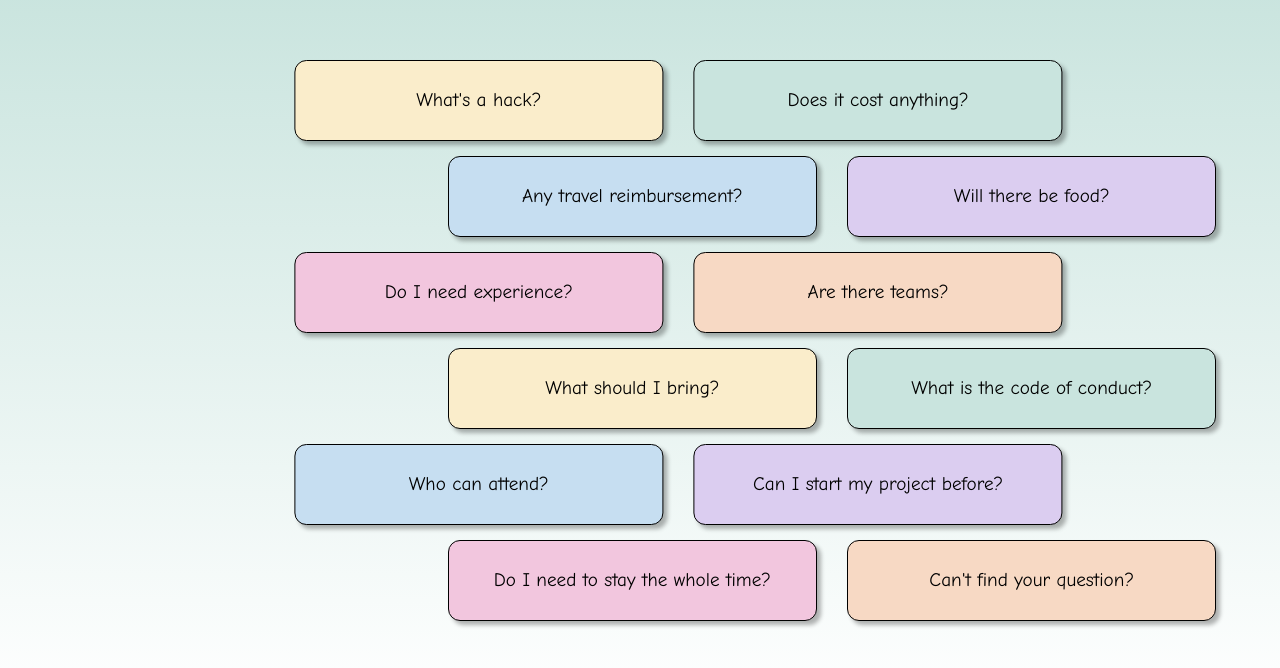
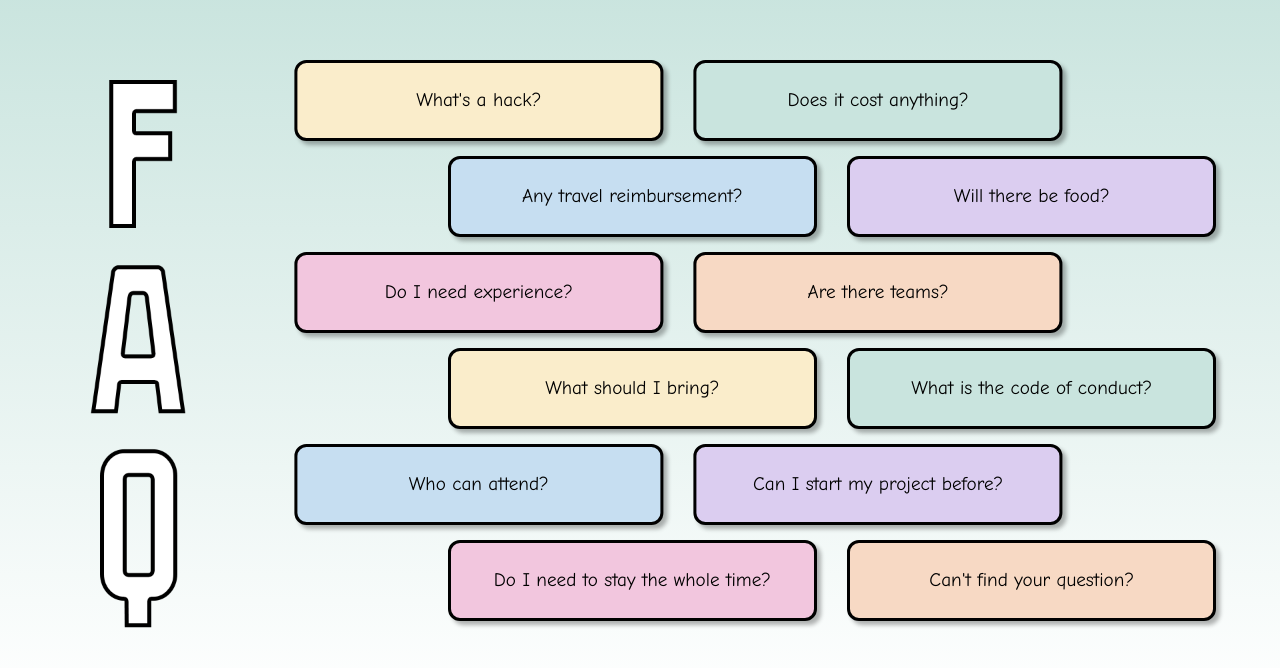
Before and after one commit to Hacklahoma/2025Themed, a React (Create React App) app: page / in a window 1280 px wide. Shown: the part 1692-2360 px from the top of the page. Built offline with nearby package versions, Linux system fonts and the light colour scheme.

Commit message:
FAQ Text

```diff
--- a/src/components/FaqPage.css
+++ b/src/components/FaqPage.css
@@ -117,7 +117,7 @@
 /* Styles for each faq-section */
 .faq-section {
     width: 48%; /* Leave space between buttons */
-    border: 0.2vh solid black; /* Thin outline */
+    border: 0.4vh solid black; /* Thin outline */
     border-radius: 1.5vh; /* Curved corners */
     box-sizing: border-box;
     box-shadow: 0.5vh 0.5vh 0.5vh rgba(0,0,0,0.3); /* Slight drop shadow */
--- a/src/components/FaqPage.js
+++ b/src/components/FaqPage.js
@@ -1,5 +1,8 @@
 import React, { useState } from 'react';
 import './FaqPage.css';
+
+// Desktop Assets
+import FAQText from '../assets/S3_FAQ.png';
 
 const FaqPage = () => {
 
@@ -57,6 +60,8 @@ const FaqPage = () => {
             {/* Desktop Layout */}
             <div className="faq-page-desktop">
 
+                <img className="FAQText" src={FAQText} alt="FAQText" />
+
                 <div className="faq-container">
                     {/* Map over the rows */}
                     {rows.map((rowQuestions, rowIndex) => (
```
Also changed, not shown: src/assets/S3_FAQ.png (added).
